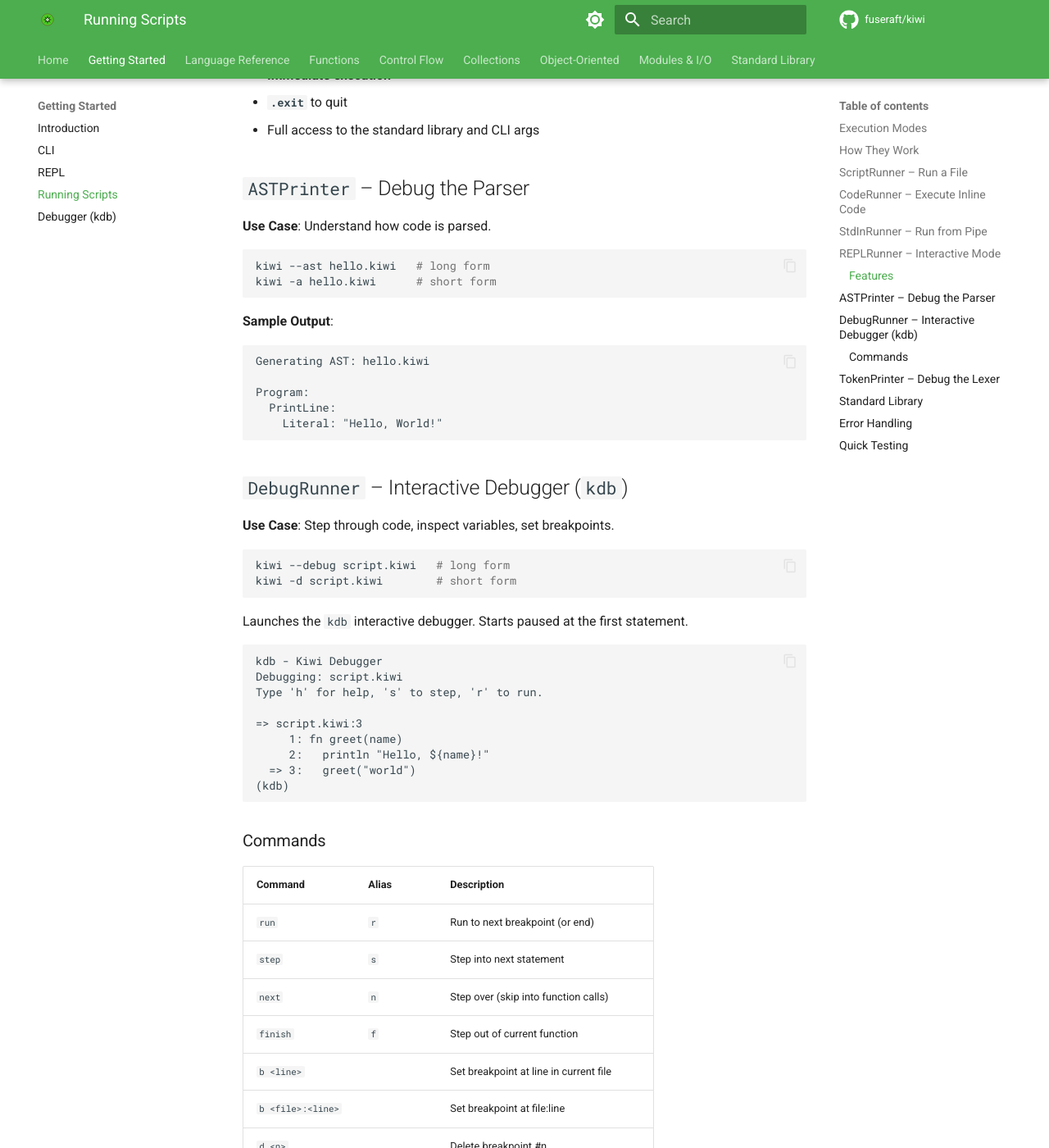
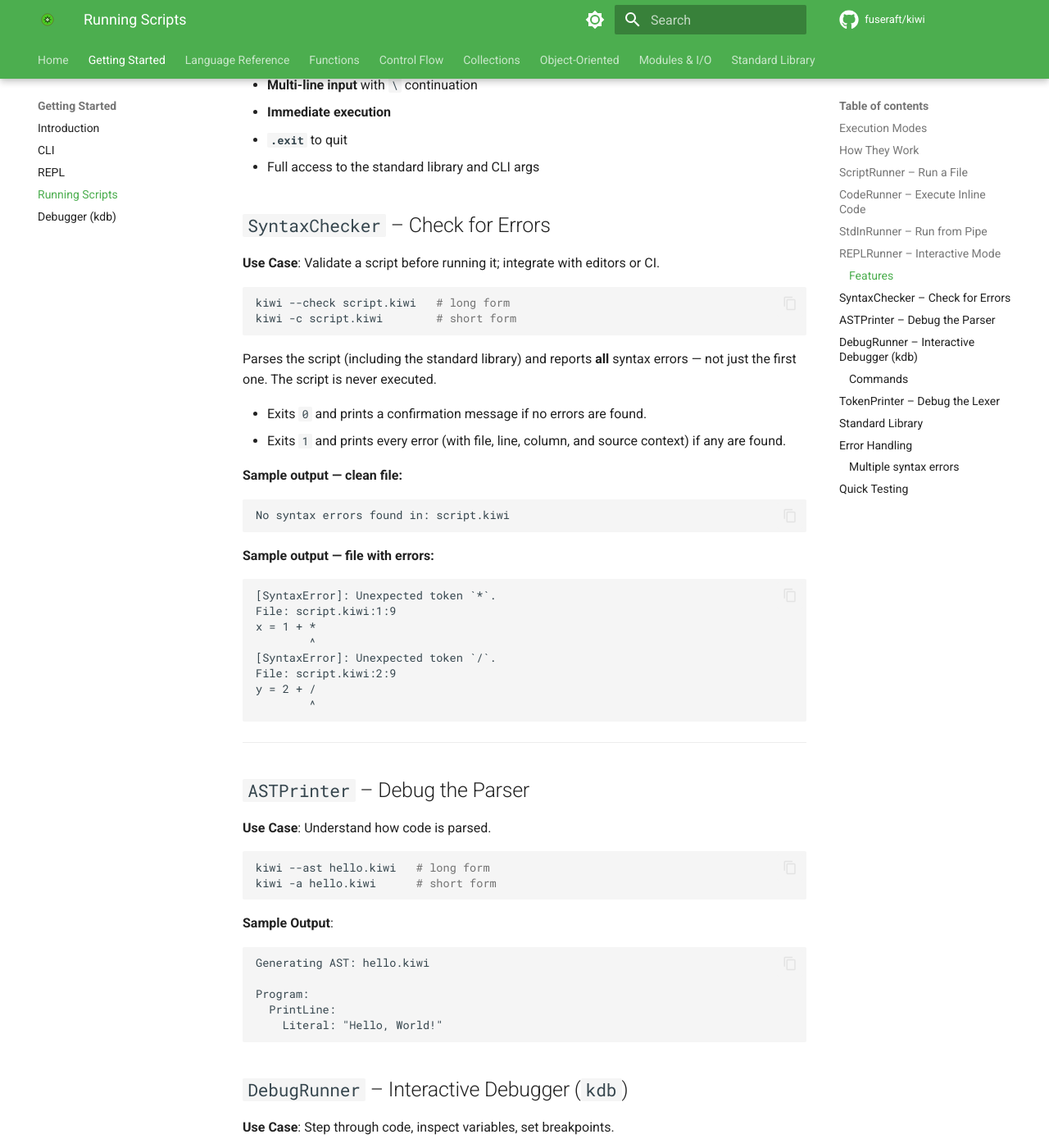
Before and after one commit to fuseraft/kiwi, an MkDocs documentation site: the page built from docs/runners.md, in a window 1280 px wide and 1400 px high, scrolled down 2805 px. Shown: the whole window at 82% size. Built offline with MkDocs 1.6.1 and Material for MkDocs 9.7.7, drawn with Linux system fonts in a browser that asks for light colours; comment, search, counter and statistics services are not loaded; some of the changed text lies outside the part shown.

Commit message:
Update docs

````diff
--- a/docs/runners.md
+++ b/docs/runners.md
@@ -13,6 +13,7 @@ Kiwi supports **multiple execution modes** via the `IRunner` interface. Each mod
 | `StdInRunner` | Run from piped stdin | `stdin` | `cat script.kiwi \| kiwi` |
 | `REPLRunner` | Interactive shell | Keyboard | `kiwi` or `kiwi -i` |
 | `DebugRunner` | Step-debug a script (kdb) | File | `kiwi --debug script.kiwi` |
+| `SyntaxChecker` | Check a file for syntax errors | File | `kiwi --check script.kiwi` |
 | `ASTPrinter` | Print AST for debugging | File | `kiwi --ast script.kiwi` |
 | `TokenPrinter` | Print tokens for debugging | File | `kiwi --tokens script.kiwi` |
 
@@ -112,6 +113,39 @@ kiwi -name=scotty    # key-value args are available inside the session
 - **`.exit`** to quit
 - Full access to the standard library and CLI args
 
+## `SyntaxChecker` – Check for Errors
+
+**Use Case**: Validate a script before running it; integrate with editors or CI.
+
+```bash
+kiwi --check script.kiwi   # long form
+kiwi -c script.kiwi        # short form
+```
+
+Parses the script (including the standard library) and reports **all** syntax errors — not just the first one. The script is never executed.
+
+- Exits `0` and prints a confirmation message if no errors are found.
+- Exits `1` and prints every error (with file, line, column, and source context) if any are found.
+
+**Sample output — clean file:**
+```text
+No syntax errors found in: script.kiwi
+```
+
+**Sample output — file with errors:**
+```text
+[SyntaxError]: Unexpected token `*`.
+File: script.kiwi:1:9
+x = 1 + *
+        ^
+[SyntaxError]: Unexpected token `/`.
+File: script.kiwi:2:9
+y = 2 + /
+        ^
+```
+
+---
+
 ## `ASTPrinter` – Debug the Parser
 
 **Use Case**: Understand how code is parsed.
@@ -198,7 +232,7 @@ Token #               Type  Name                 Text
 
 ## Standard Library
 
-- **Loaded automatically** in `ScriptRunner`, `CodeRunner`, `StdInRunner`, and `REPLRunner`
+- **Loaded automatically** in `ScriptRunner`, `CodeRunner`, `StdInRunner`, `REPLRunner`, and `SyntaxChecker`
 - **Skipped** in `--ast` and `--tokens`
 - Configured in [`kiwi-settings.json`](../src/kiwi-settings.json)
 - **Last file wins** (for overrides)
@@ -208,6 +242,10 @@ Token #               Type  Name                 Text
 All runners catch:
 - `KiwiError` → Pretty-print error type, message, and file/line to stderr
 - `Exception` → Print message and stack trace to stderr
+
+### Multiple syntax errors
+
+When a script contains syntax errors, the parser reports **all** of them rather than stopping at the first. After each error the parser recovers and continues from the next statement, so every problem in the file is surfaced in one pass. This applies to all runners — `ScriptRunner`, `SyntaxChecker`, etc.
 
 Crash dump logging is **opt-in** via the `-cd`/`--crash-dump` flag (or by setting `"crashdump_path"` in `kiwi-settings.json`). When enabled, errors are also appended to the configured log file.
 
@@ -235,6 +273,9 @@ echo "println 100" | kiwi
 # Step debugger
 kiwi -d test.kiwi
 
+# Check for syntax errors
+kiwi -c test.kiwi
+
 # Debug parser
 kiwi -a test.kiwi
 
````
Also changed, not shown: docs/cli.md (+28 -0 lines).
